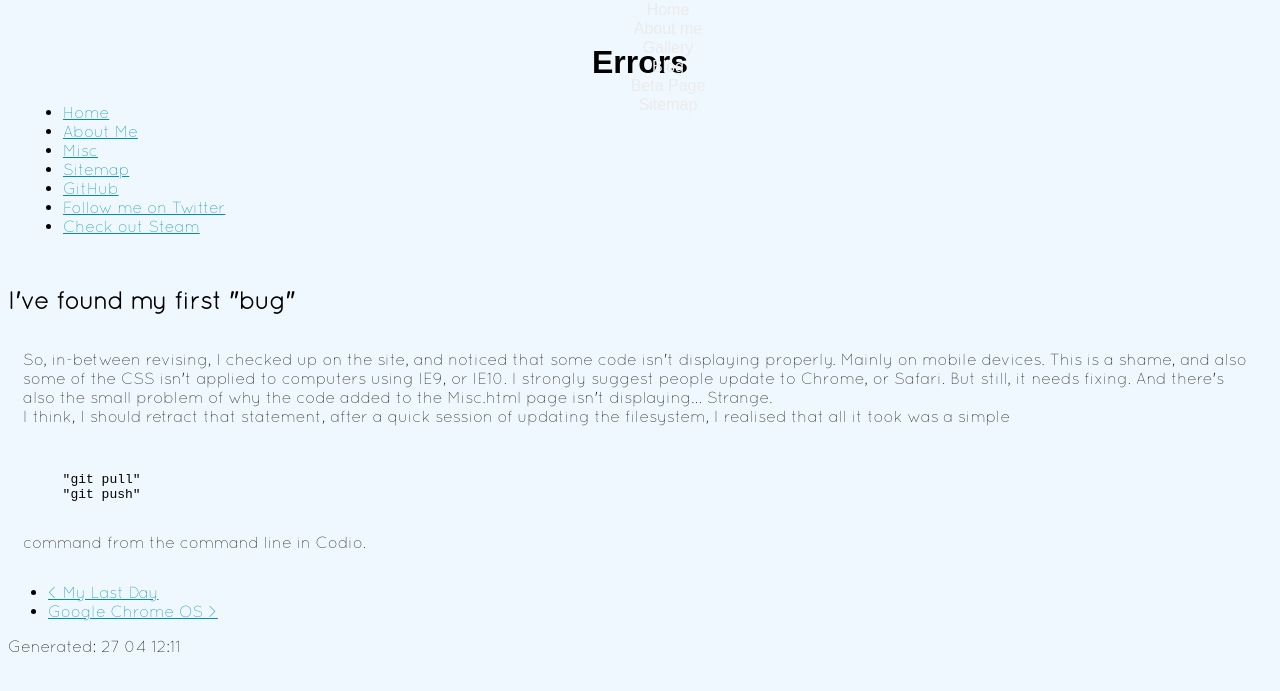
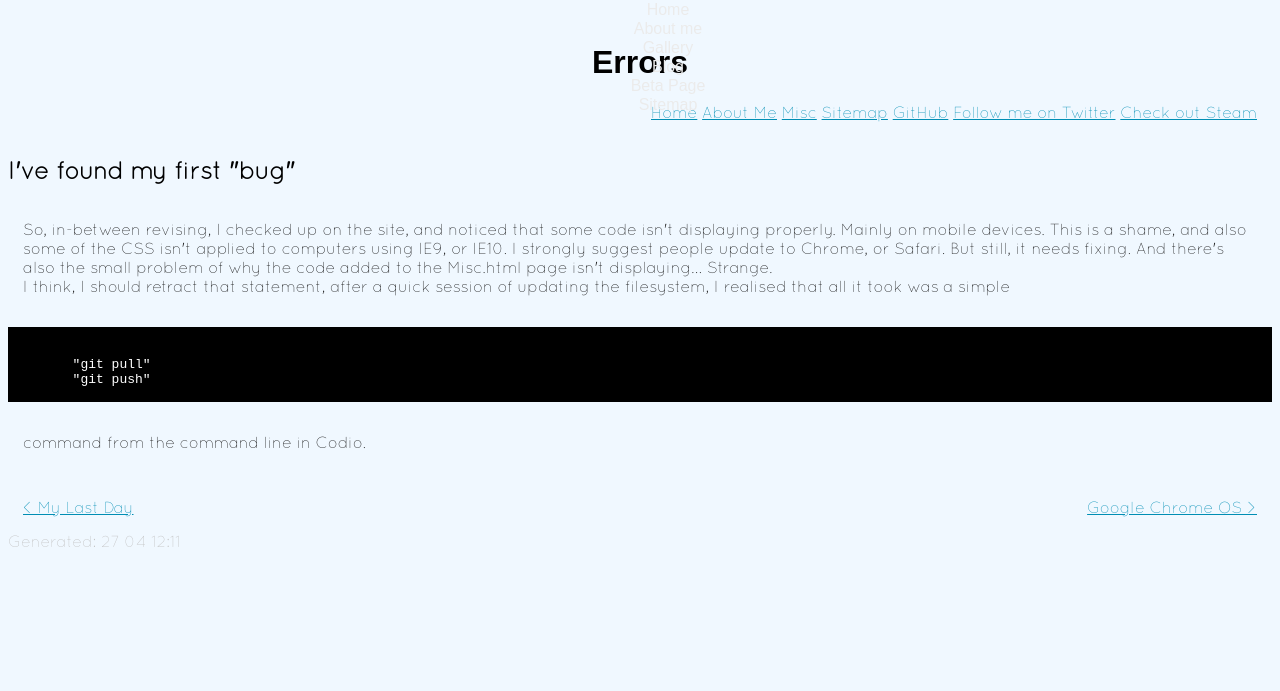
Before and after one commit to boffnoff/boffnoff.github.com, a Jekyll site: the page built from _posts/2013-11-06-noticed-things-arent-working.html, in a window 1280 px wide. Shown: the top 691 px of the page. Built offline with Jekyll 4.4.1, drawn with Linux system fonts in a browser that asks for light colours; some web fonts are replaced.

Commit message:
adde menu-horizontal css code

```diff
--- a/css/index.css
+++ b/css/index.css
@@ -148,8 +148,70 @@ h3 {
 	border-radius: 50%;
 	width: 500px;
 	height: 200px;
-
 }
 
 
+
+pre {
+  font-family: monospace;
+  background: black;
+  padding: 15px 10px;
+  overflow: auto;
+}
+code {
+  font-family: monospace;
+  background: black;
+  color: white;
+  padding: 0 3px;
+}
+
+.paging, .paging li{
+  list-style: none outside none;
+  margin: 0;
+  padding: 0;
+}
+
+.paging {
+  overflow: hidden;
+}
+.paging li {
+  padding: 15px;
+}
+.paging__previous {
+  float: left;
+}
+
+.paging__next {
+  float:right;
+}
+
+.menu,
+.menu-horizontal,
+.menu li,
+.menu-horizontal li {
+  list-style: none outside none;
+  margin: 0;
+  padding: 0;
+}
+
+.menu li {
+  padding: 15px;
+}
+
+.menu-horizontal {
+  display: block;
+  text-align: right;
+}
+.menu-horizontal li {
+  display: inline;
+}
+
+
+.page_footer {
+  color: silver;
+  size: 5px;
+}
+
+
+
 <!-- BETA PAGE JUMP IN BUTTON CSS \/ -->
```
